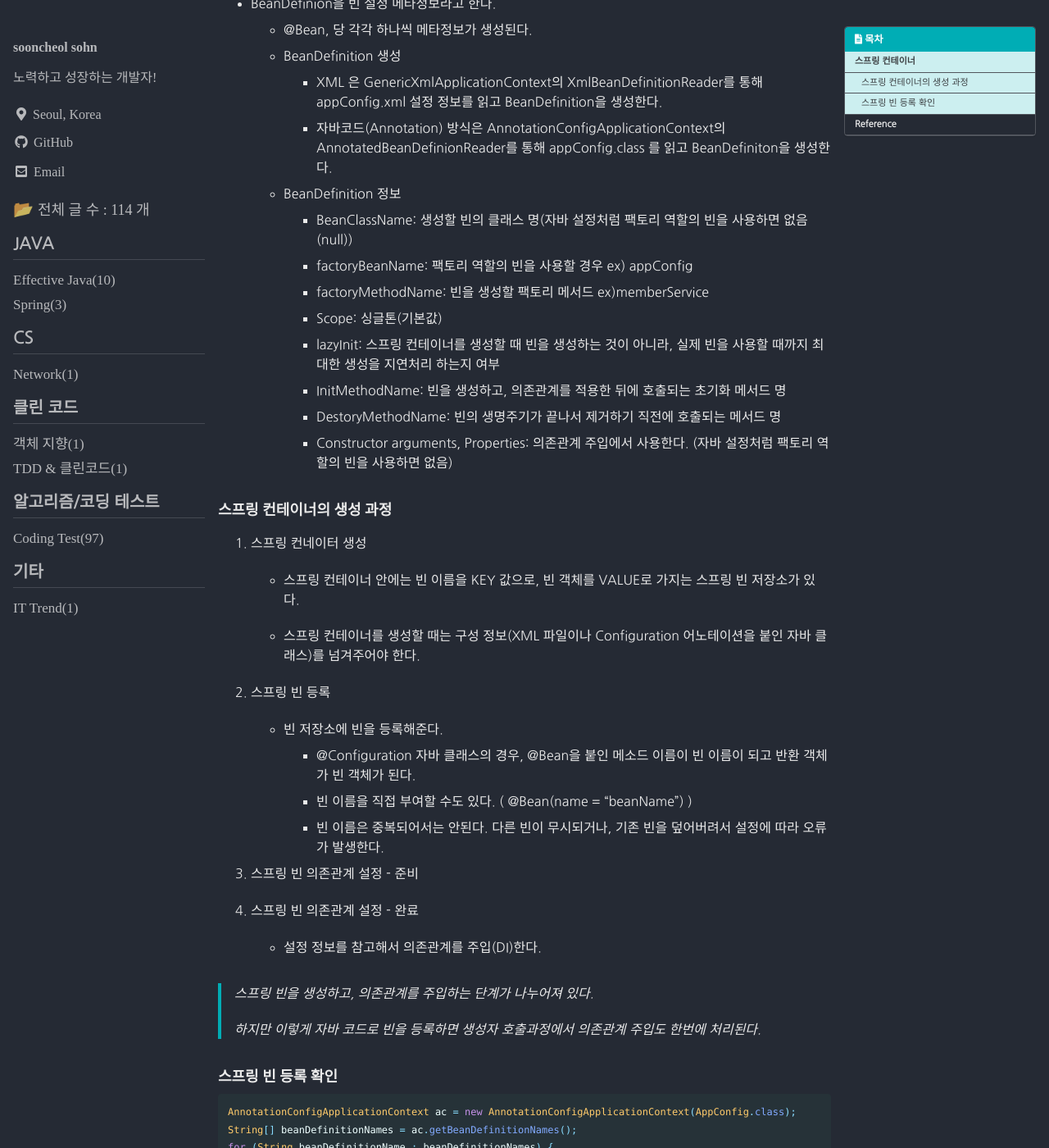
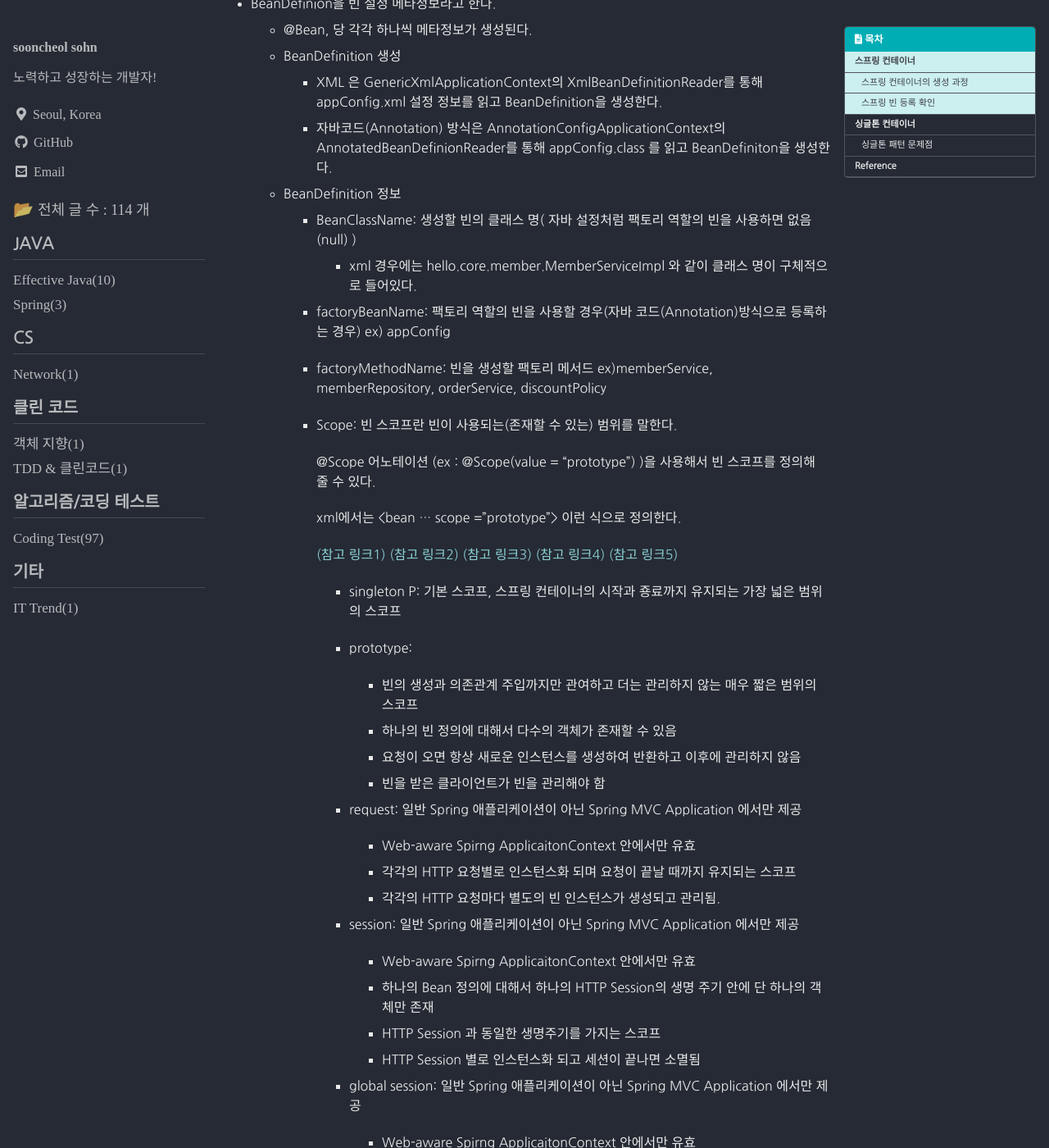
Before and after one commit to punsoo/punsoo.github.io, a Jekyll site: the page built from _posts/Spring/2021-08-03-Spring Core Basic_2.md, in a window 1280 px wide and 1400 px high, scrolled down 1162 px. Shown: the whole window at 82% size. Built offline with Jekyll 4.4.1, drawn with Linux system fonts in a browser that asks for light colours; cached includes are drawn as plain includes; some web fonts are replaced; comment, search, counter and statistics services are not loaded; some of the changed text lies outside the part shown.

Commit message:
Spring Core Basic_2 빈 스코프 추가 작성 및 싱클톤 개념 정리

```diff
--- a/_posts/Spring/2021-08-03-Spring Core Basic_2.md
+++ b/_posts/Spring/2021-08-03-Spring Core Basic_2.md
@@ -59,13 +59,77 @@ last_modified_at: 2021-08-03
     - XML 은 GenericXmlApplicationContext의 XmlBeanDefinitionReader를 통해 appConfig.xml 설정 정보를 읽고 BeanDefinition을 생성한다.
     - 자바코드(Annotation) 방식은 AnnotationConfigApplicationContext의 AnnotatedBeanDefinionReader를 통해 appConfig.class 를 읽고 BeanDefiniton을 생성한다.
   - BeanDefinition 정보
-    - BeanClassName: 생성할 빈의 클래스 명(자바 설정처럼 팩토리 역할의 빈을 사용하면 없음(null))
-    - factoryBeanName: 팩토리 역할의 빈을 사용할 경우 ex) appConfig
-    - factoryMethodName: 빈을 생성할 팩토리 메서드 ex)memberService
-    - Scope: 싱글톤(기본값)
+    - BeanClassName: 생성할 빈의 클래스 명( 자바 설정처럼 팩토리 역할의 빈을 사용하면 없음(null) )
+      - xml 경우에는 hello.core.member.MemberServiceImpl 와 같이 클래스 명이 구체적으로 들어있다.
+
+    - factoryBeanName: 팩토리 역할의 빈을 사용할 경우(자바 코드(Annotation)방식으로 등록하는 경우) ex) appConfig
+
+    - factoryMethodName: 빈을 생성할 팩토리 메서드 ex)memberService, memberRepository, orderService, discountPolicy
+
+    - Scope: 빈 스코프란 빈이 사용되는(존재할 수 있는) 범위를 말한다.
+
+       @Scope 어노테이션 (ex : @Scope(value = "prototype") )을 사용해서 빈 스코프를 정의해 줄 수 있다.
+
+      xml에서는 <bean ... scope ="prototype"> 이런 식으로 정의한다.
+
+      [(참고 링크1)](https://juns-lee.tistory.com/entry/SpringFramework%EC%97%90%EC%84%9C%EC%9D%98-%EC%8B%B1%EA%B8%80%ED%86%A4-%EC%A0%84%EB%9E%B5) [(참고 링크2)](https://velog.io/@probsno/Bean-%EC%8A%A4%EC%BD%94%ED%94%84%EB%9E%80) [(참고 링크3)](https://gmlwjd9405.github.io/2018/11/10/spring-beans.html) [(참고 링크4)](https://mangkyu.tistory.com/117) [(참고 링크5)](https://cantcoding.tistory.com/47)
+
+      - singleton P: 기본 스코프, 스프링 컨테이너의 시작과 죵료까지 유지되는 가장 넓은 범위의 스코프
+
+      - prototype:
+
+        - 빈의 생성과 의존관계 주입까지만 관여하고 더는 관리하지 않는 매우 짧은 범위의 스코프
+        - 하나의 빈 정의에 대해서 다수의 객체가 존재할 수 있음
+        - 요청이 오면 항상 새로운 인스턴스를 생성하여 반환하고 이후에 관리하지 않음
+        - 빈을 받은 클라이언트가 빈을 관리해야 함
+
+      - request: 일반 Spring 애플리케이션이 아닌 Spring MVC Application 에서만 제공
+
+        - Web-aware Spirng ApplicaitonContext 안에서만 유효
+        - 각각의 HTTP 요청별로 인스턴스화 되며 요청이 끝날 때까지 유지되는 스코프
+        - 각각의 HTTP 요청마다 별도의 빈 인스턴스가 생성되고 관리됨.
+
+      - session: 일반 Spring 애플리케이션이 아닌 Spring MVC Application 에서만 제공
+
+        - Web-aware Spirng ApplicaitonContext 안에서만 유효
+        - 하나의 Bean 정의에 대해서 하나의 HTTP Session의 생명 주기 안에 단 하나의 객체만 존재
+        - HTTP Session 과 동일한 생명주기를 가지는 스코프
+        - HTTP Session 별로 인스턴스화 되고 세션이 끝나면 소멸됨
+
+      - global session: 일반 Spring 애플리케이션이 아닌 Spring MVC Application 에서만 제공
+
+        - Web-aware Spirng ApplicaitonContext 안에서만 유효
+        - 하나의 Bean 정의에 대해서 하나의 global HTTP Session의 생명주기 안에 단 하나의 객체만 존재
+        - 일반적으로 portlet context 안에서 유효
+        - [포틀릿](http://daplus.net/java-%ED%8F%AC%ED%8B%80%EB%A6%BF%EA%B3%BC-%EC%84%9C%EB%B8%94%EB%A6%BF%EC%9D%98-%EC%B0%A8%EC%9D%B4%EC%A0%90%EC%9D%80-%EB%AC%B4%EC%97%87%EC%9E%85%EB%8B%88%EA%B9%8C/) 스펙은 하나의 포틀릿 웹 응용 프로그램을 구성하는 모든 포틀릿들 사이에서 공유되는 글로벌 세션의 개념을 정의한다.
+
+      - application: 일반 Spring 애플리케이션이 아닌 Spring MVC Application 에서만 제공
+
+        - Web-aware Spirng ApplicaitonContext 안에서만 유효
+        - 웹의 서블릿 컨텍스트(ServeletContext)와 같은 범위로 유지되는(동일한 생명주기를 가지는) 스코프
+
+      - websocket: 일반 Spring 애플리케이션이 아닌 Spring MVC Application 에서만 제공
+
+        - Web-aware Spirng ApplicaitonContext 안에서만 유효
+        - 웹 소켓과 동일한 생명주기를 가지는 스코프
+
+      - thread:
+
+        - 새 스레드에서 요청하면 새로운 인스턴스 생성
+        - 같은 스레드의 요청에는 항상 같은 인스턴스가 반환됨
+
+      - custom:
+
+        - org.springframewrok.beans.factory.confgi.Scope 를 구현하여 커스텀 스코프를 스프링 설정에 등록하여 사용
+
+
+
     - lazyInit: 스프링 컨테이너를 생성할 때 빈을 생성하는 것이 아니라, 실제 빈을 사용할 때까지 최대한 생성을 지연처리 하는지 여부
+
     - InitMethodName: 빈을 생성하고, 의존관계를 적용한 뒤에 호출되는 초기화 메서드 명
+
     - DestoryMethodName: 빈의 생명주기가 끝나서 제거하기 직전에 호출되는 메서드 명
+
     - Constructor arguments, Properties: 의존관계 주입에서 사용한다. (자바 설정처럼 팩토리 역할의 빈을 사용하면 없음)
 
 ### 스프링 컨테이너의 생성 과정
@@ -124,6 +188,23 @@ for (String beanDefinitionName : beanDefinitionNames) {
 
 부모 타입으로 조회하면, 자식 타입을 포함하여 조회한다.
 
+
+
+## 싱글톤 컨테이너
+
+- 매 요청마다 객체를 새로 생성하면 메모리 낭비가 심하다.
+- 객체를 1개만 생성해서 공유하면 해결할 수 있다. (싱글톤 패턴)
+
+### 싱글톤 패턴 문제점
+
+- 구현 코드량이 많다
+- 구체 클래스에 의존해서 DIP,  OCP를 위반한다. [(참고 링크)](https://juns-lee.tistory.com/entry/SpringFramework%EC%97%90%EC%84%9C%EC%9D%98-%EC%8B%B1%EA%B8%80%ED%86%A4-%EC%A0%84%EB%9E%B5)
+- 테스트가 어렵다. [(참고 링크)](https://punsoo.github.io/effective%20java/Effective-Java-Item-03/)
+- 내부 속성을 변경하거나 초기화 하기 어렵다
+- private 생성자로 자식 클래스를 만들기 어렵다.
+- 유연성이 떨어진다.
+- 안티패턴이다.
+
 ## Reference
 
 이 글은 김영한님의 [스프링 핵심 원리 - 기본편](https://www.inflearn.com/course/%EC%8A%A4%ED%94%84%EB%A7%81-%ED%95%B5%EC%8B%AC-%EC%9B%90%EB%A6%AC-%EA%B8%B0%EB%B3%B8%ED%8E%B8/dashboard)을 보고 정리해서 작성하였습니다.
@@ -133,3 +214,17 @@ for (String beanDefinitionName : beanDefinitionNames) {
 [2] [[Spring] 스프링 XML 설정 파일 작성 방법 정리](https://atoz-develop.tistory.com/entry/Spring-%EC%8A%A4%ED%94%84%EB%A7%81-XML-%EC%84%A4%EC%A0%95-%ED%8C%8C%EC%9D%BC-%EC%9E%91%EC%84%B1-%EB%B0%A9%EB%B2%95-%EC%A0%95%EB%A6%AC)
 
 [3] [스프링 컨테이너(Spring Container)를 만드는 2가지 방법 (XML, Annotation) 출처](https://ktrlnr.tistory.com/entry/%EC%8A%A4%ED%94%84%EB%A7%81-%EC%BB%A8%ED%85%8C%EC%9D%B4%EB%84%88Spring-Container%EB%A5%BC-%EB%A7%8C%EB%93%9C%EB%8A%94-2%EA%B0%80%EC%A7%80-%EB%B0%A9%EB%B2%95-XML-Annotation)
+
+[4] [SpringFramework에서의 싱글톤 전략](https://juns-lee.tistory.com/entry/SpringFramework%EC%97%90%EC%84%9C%EC%9D%98-%EC%8B%B1%EA%B8%80%ED%86%A4-%EC%A0%84%EB%9E%B5)
+
+[5] [[Spring] Spring Bean의 개념과 Bean Scope 종류](https://gmlwjd9405.github.io/2018/11/10/spring-beans.html)
+
+[6] [[Spring] Bean Scope(빈 스코프)의 종류](https://mangkyu.tistory.com/117)
+
+[7] [Bean 스코프란?](https://velog.io/@probsno/Bean-%EC%8A%A4%EC%BD%94%ED%94%84%EB%9E%80)
+
+[8] [스프링 Bean,Singleton,Bean Scope](https://cantcoding.tistory.com/47)
+
+[9] [[java] 포틀릿과 서블릿의 차이점은 무엇입니까?](http://daplus.net/java-%ED%8F%AC%ED%8B%80%EB%A6%BF%EA%B3%BC-%EC%84%9C%EB%B8%94%EB%A6%BF%EC%9D%98-%EC%B0%A8%EC%9D%B4%EC%A0%90%EC%9D%80-%EB%AC%B4%EC%97%87%EC%9E%85%EB%8B%88%EA%B9%8C/)
+
+[10] [[[Spring\] Spring Bean Scope 종류](https://charming-jung.tistory.com/54)](https://charming-jung.tistory.com/54)
```
